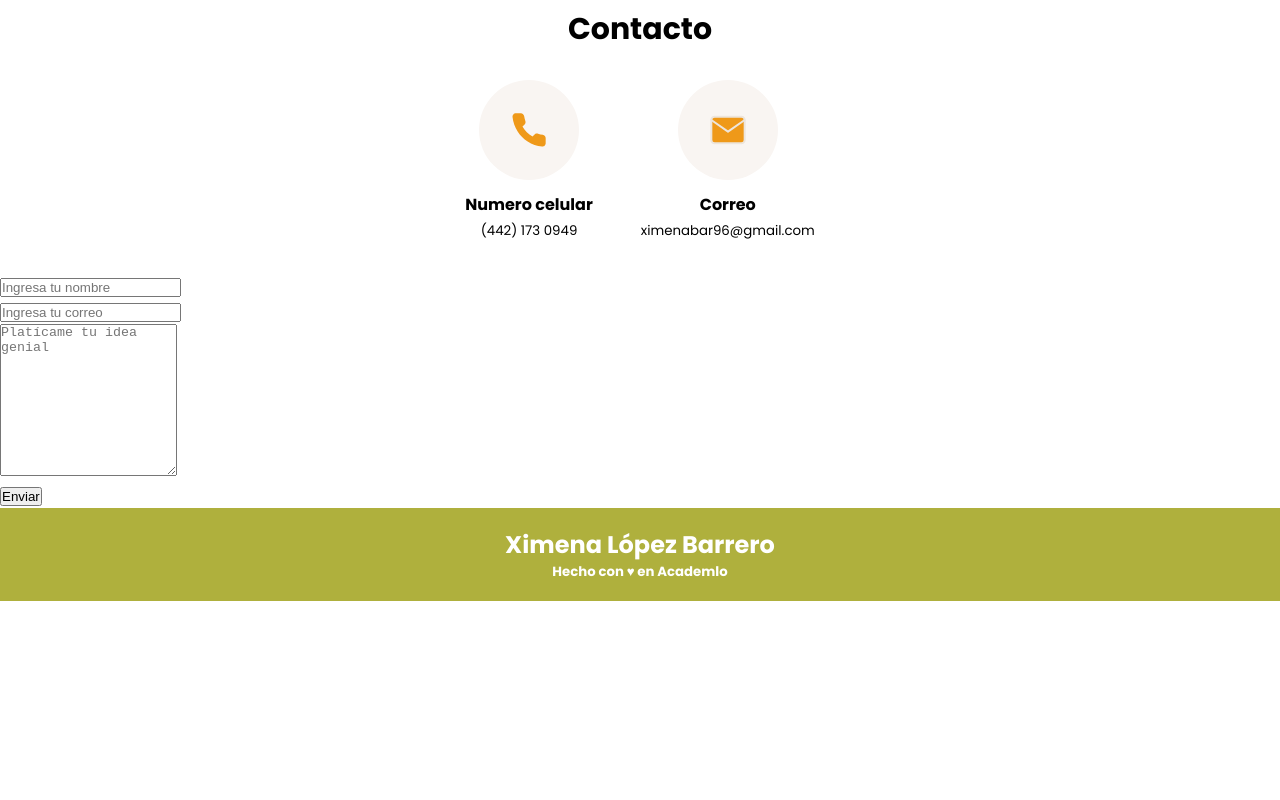
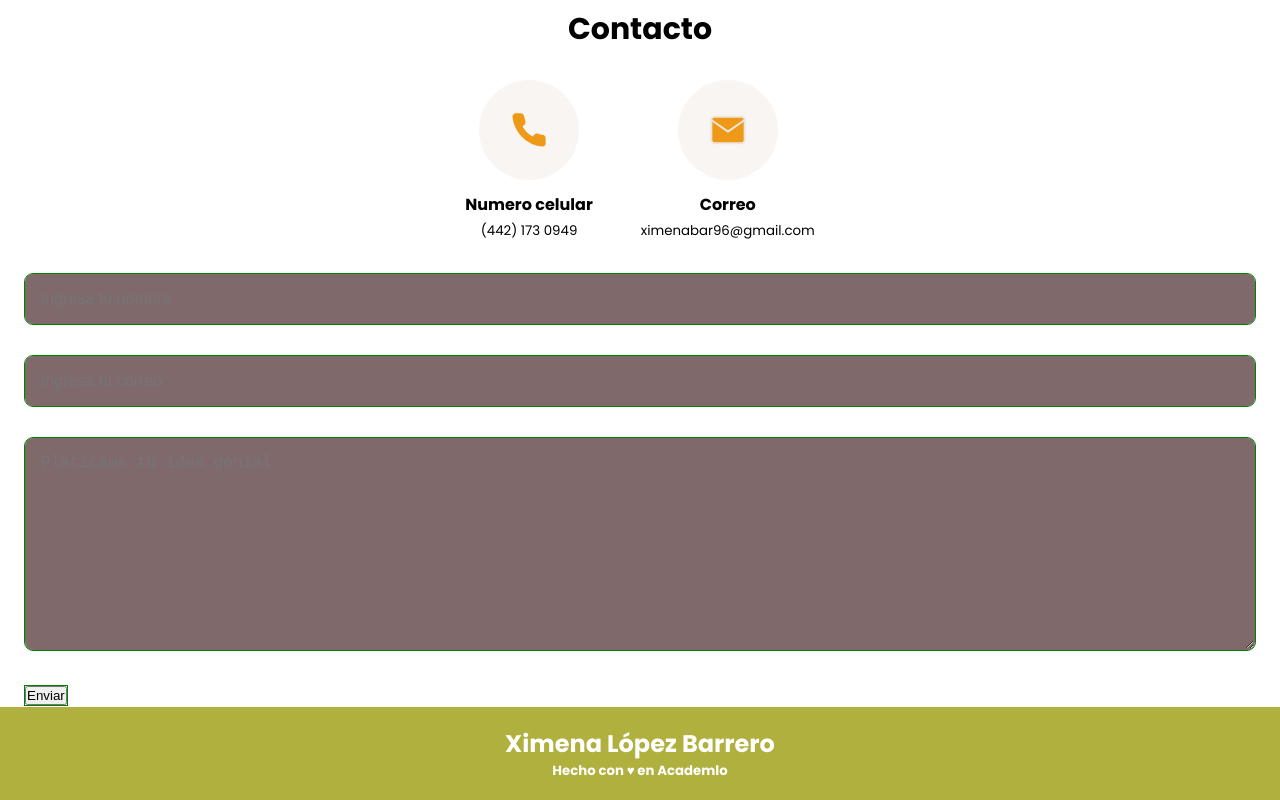
Before and after one commit to XimenaBarrero/portafolioXimena, a plain HTML site: page index.html in a window 1280 px wide. Shown: the part 3042-3842 px from the top of the page. Before the commit the page ends 3643 px from the top, so only its background shows below. Drawn offline with Linux system fonts and the light colour scheme.

Commit message:
terminando formulario

```diff
--- a/assets/css/styles.css
+++ b/assets/css/styles.css
@@ -356,6 +356,28 @@ progress::-moz-progress-bar {background-color: #afb03d;border-radius: 1rem;}
    align-items: center;
    margin: .75rem auto;
 }
+.form{
+   padding: 0 25px;
+}
+
+.form input, .form textarea{
+   outline: 1px solid green;
+}
+
+.form-group{
+   display: flex;
+   flex-direction: column;
+   gap: .5rem;
+   margin-bottom: 2rem;
+}
+
+.form-control{
+padding: 15px;
+font-size: 1rem;
+background-color: #80696b;
+border: 1px solid transparent;
+border-radius: 8px;
+}
 
 footer{
    padding: 1.2rem;
```
Also changed, not shown: assets/js/main.js (+47 -0 lines).
